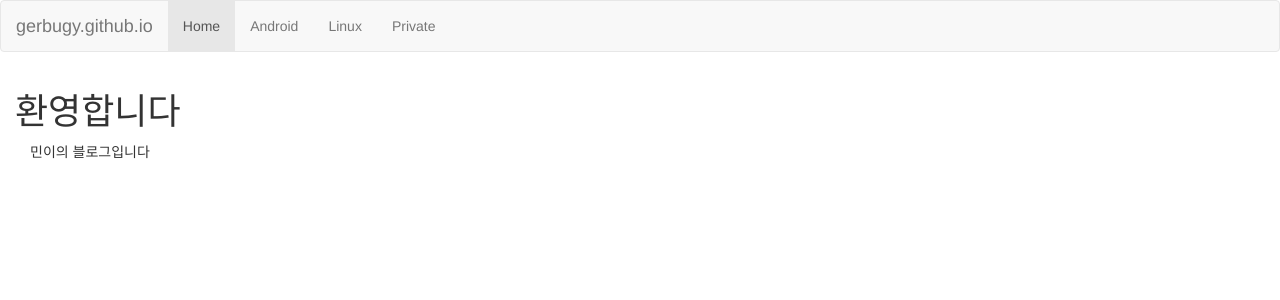
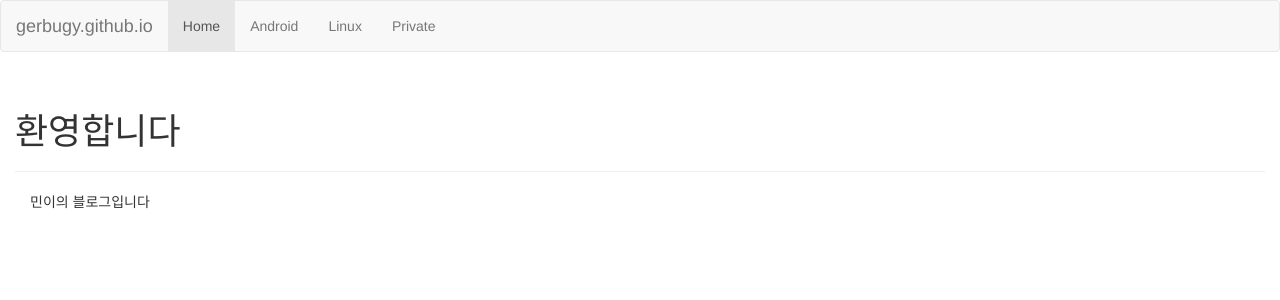
Before and after one commit to gerbugy/gerbugy.github.io, a Jekyll site: the page built from index.html, in a window 1280 px wide. Shown: the top 300 px of the page. Built offline with Jekyll 4.4.1, drawn with Linux system fonts in a browser that asks for light colours.

Commit message:
Update default.html

```diff
--- a/_layouts/default.html
+++ b/_layouts/default.html
@@ -1,11 +1,9 @@
 {% include head.html %}
 {% include header.html %}
 <div class="container-fluid">
-  <article>
-    <header>
-      <h1>{{ page.title }}</h1>
-    </header>
-  </article>
+  <div class="page-header">
+    <h1>{{ page.title }}</h1>
+  </div>
 {{ content }}
 </div>
 {% include footer.html %}
```
